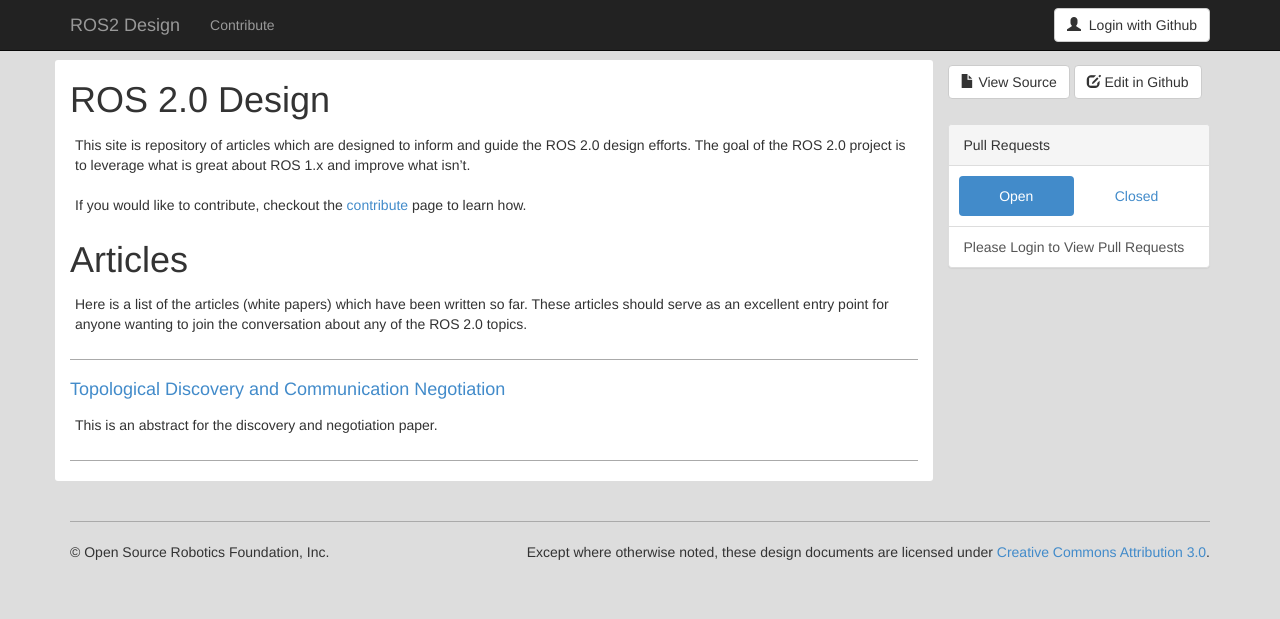
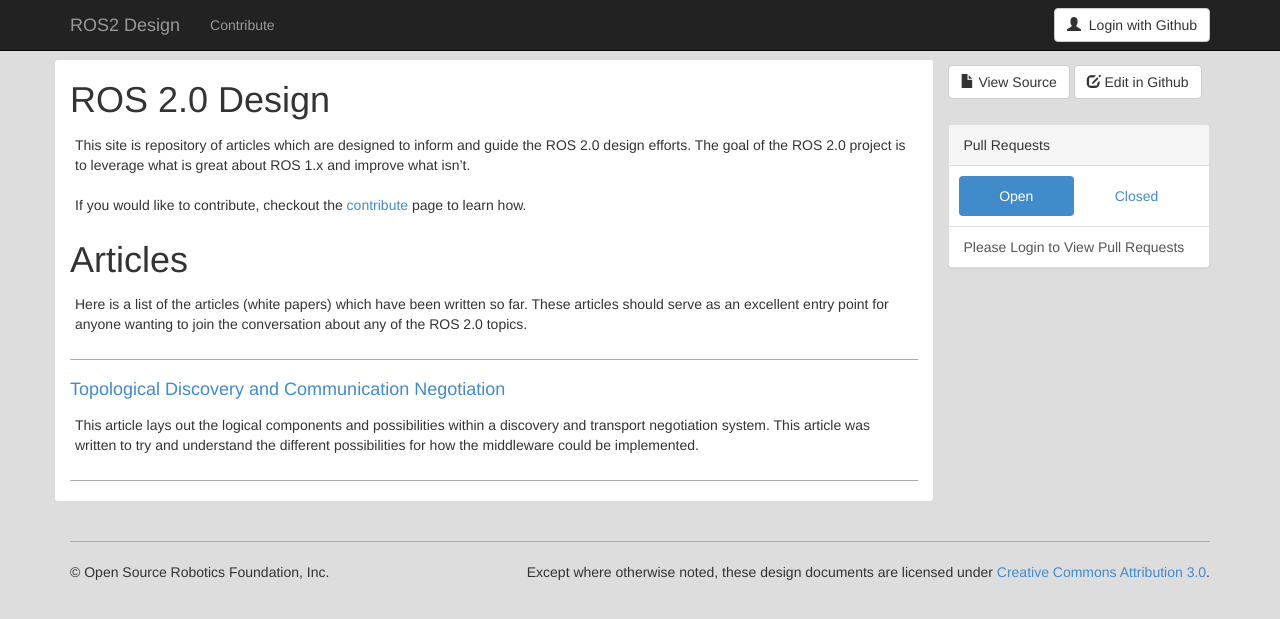
Before and after one commit to ros2/design, a Jekyll site: the page built from index.md, in a window 1280 px wide. Shown: the top 619 px of the page. Built offline with Jekyll 4.4.1, drawn with Linux system fonts in a browser that asks for light colours; nearby versions of some CDN libraries; Markdown is read by kramdown in place of the engine named in the settings.

Commit message:
Update discovery and negotiation abstract

```diff
--- a/articles/discovery_and_negotiation.md
+++ b/articles/discovery_and_negotiation.md
@@ -2,7 +2,7 @@
 layout: default
 title: Topological Discovery and Communication Negotiation
 abstract:
-  This is an abstract for the discovery and negotiation paper.
+  This article lays out the logical components and possibilities within a discovery and transport negotiation system. This article was written to try and understand the different possibilities for how the middleware could be implemented.
 ---
 
 * This will become a table of contents (this text will be scraped).
```
